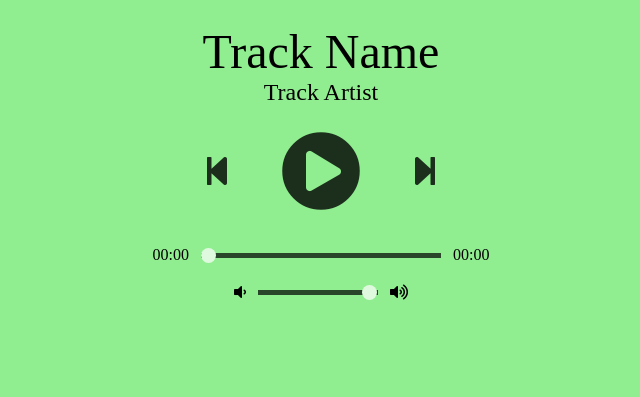
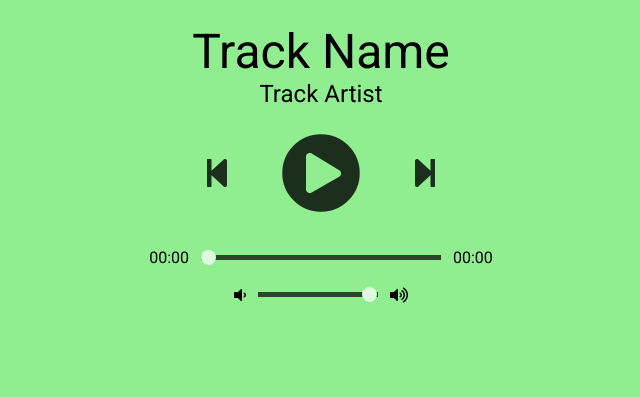
Before and after one commit to PeterPetovits/Mp3-Mp4-Youtube-Downloader, a Flask app: page /mp3_player in a window 1280 px wide. Shown: the part 403-800 px from the top of the page, without its empty margins (319-959 px from the left). Run offline with Flask 2, Linux system fonts and the light colour scheme; some libraries are stand-ins or nearby versions.

Commit message:
changed mp3 player page font

```diff
--- a/static/css/mp3-player-style.css
+++ b/static/css/mp3-player-style.css
@@ -1,3 +1,11 @@
+@import url('https://fonts.googleapis.com/css2?family=Roboto&display=swap');
+
+
+* , input[type=file]::file-selector-button {
+    font-family: 'Roboto' , sans-serif;
+}
+
+
 body {
     background-color: lightgreen;
 
```
